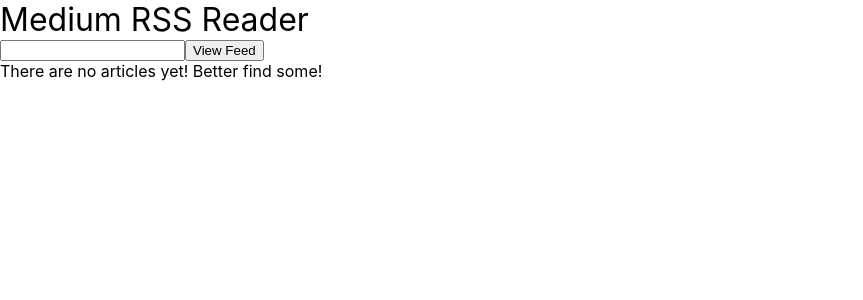
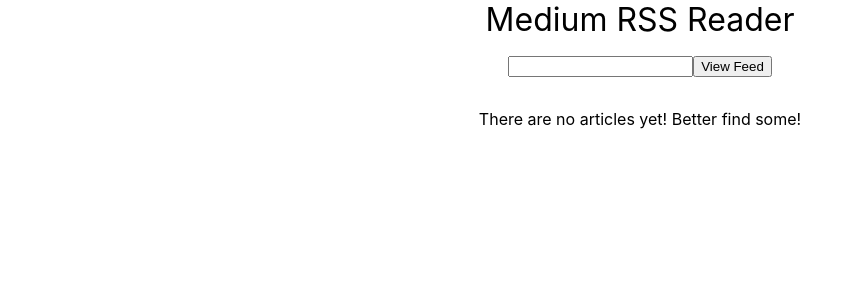
Before and after one commit to fuchssarahe/medium-rss-reader, a React (Create React App) app: page / in a window 1280 px wide. Shown: the top 300 px of the page, without its empty margins (0-863 px from the left). Built offline with nearby package versions, Linux system fonts and the light colour scheme.

Commit message:
add tag filtering

```diff
--- a/src/App.css
+++ b/src/App.css
@@ -25,3 +25,8 @@
 a {
   color: black;
 }
+
+h1 {
+  text-align: center;
+  padding-bottom: 0.5em;
+}
--- a/src/App.js
+++ b/src/App.js
@@ -2,14 +2,15 @@
 import rssRequest from './helpers/rssRequest';
 import ArticleList from './components/ArticleList/ArticleList';
 import FeedSelector from './components/FeedSelector/FeedSelector';
+import Categories from './components/Categories/Categories';
 import './App.css';
 
 class App extends Component {
   constructor(props) {
     super(props);
-    this.state = { feedName: null, articles: null, isFetching: false };
+    this.state = { feedName: null, articles: null, isFetching: false, tags: [] };
+    this.handleSubmit = this.handleSubmit.bind(this);
     this.handleChange = this.handleChange.bind(this);
-    this.handleSubmit = this.handleSubmit.bind(this);
   }
 
   handleChange(event) {
@@ -20,7 +21,31 @@
     event.preventDefault();
     this.setState({ isFetching: true })
     const feed = await rssRequest('https://medium.com/feed/' + this.state.feedName);
-    this.setState({ articles: feed, isFetching: false });
+    this.setState({ articles: feed.items, isFetching: false });
+  }
+
+  filteredArticles() {
+    const { tags, articles } = this.state;
+    if (tags.length === 0) { return articles; }
+
+    return articles.filter(article => {
+      let matchesTags = true;
+      tags.forEach(tag => {
+        if (!article.categories.includes(tag)) { matchesTags = false; }
+      })
+      return matchesTags;
+    });
+  }
+
+  addTag = (tag) => {
+    if (this.state.tags.includes(tag)) return;
+    const newTags = this.state.tags.concat([tag])
+    this.setState({ tags: newTags });
+  }
+
+  removeTag = (tagToRemove) => {
+    const newTags = this.state.tags.filter(tag => { return tag !== tagToRemove });
+    this.setState({ tags: newTags });
   }
 
   render() {
@@ -28,7 +53,12 @@
       <main className="App">
         <h1>Medium RSS Reader</h1>
         <FeedSelector handleSubmit={this.handleSubmit} handleChange={this.handleChange} />
-        <ArticleList articles={this.state.articles} isFetching={this.state.isFetching} />
+        <Categories categories={this.state.tags} onClick={this.removeTag} removable="true" />
+        <ArticleList
+          articles={this.filteredArticles(this.state.articles)}
+          isFetching={this.state.isFetching}
+          addFilter={this.addTag}
+        />
       </main>
     );
   }
--- a/src/components/Article/Article.css
+++ b/src/components/Article/Article.css
@@ -15,19 +15,6 @@
   margin-left: 0.5em;
 }
 
-.Article__categories {
-  display: flex;
-  flex-direction: row;
-  flex-wrap: wrap;
-}
-
-.Article__category {
-  border: 1px solid black;
-  border-radius: 0.25em;
-  margin: 0.5em;
-  padding: 0.25em;
-}
-
 .Article__snippet {
   margin-left: 0.5em;
 }
--- a/src/components/Article/Article.js
+++ b/src/components/Article/Article.js
@@ -1,12 +1,13 @@
 import React from 'react';
+import Categories from '../Categories/Categories';
 import './Article.css';
 
-const Article = ({ item }) => {
+const Article = ({ item, addFilter }) => {
   return (
     <li className='Article'>
       <Title url={item.link} title={item.title} />
       <Metadata creator={item.creator} date={item.pubDate} />
-      <Categories categories={item.categories} />
+      <Categories categories={item.categories} onClick={addFilter} />
       <Snippet text={item.contentSnippet} url={item.link} />
     </li>
   );
@@ -23,20 +24,6 @@
 const Metadata = ({ creator, date }) => {
   return (
     <h4 className='Article__metadata'>{creator} | {date}</h4>
-  );
-}
-
-const Categories = ({ categories }) => {
-  return (
-    <h4 className='Article__categories'>
-      {
-        categories.map(category => (
-          <div className='Article__category' key={category}>
-            {category}
-          </div>)
-        )
-      }
-    </h4>
   );
 }
 
--- a/src/components/ArticleList/ArticleList.css
+++ b/src/components/ArticleList/ArticleList.css
@@ -1,15 +1,8 @@
-.ArticleList {
-  border: 1px solid black;
-  margin: 1em auto;
-  max-width: 800px;
-  padding: 0.5em;
-  width: 80%;
+.ArticleList {}
+
+.ArticleList--empty {
+  text-align: center;
+  margin: 2em;
 }
 
-.ArticleList--empty {
-  border: 1px solid black;
-  margin: 1em auto;
-  max-width: 800px;
-  padding: 0.5em;
-  width: 80%;
-}
+.ArticleList--fetching {}
--- a/src/components/ArticleList/ArticleList.js
+++ b/src/components/ArticleList/ArticleList.js
@@ -2,15 +2,15 @@
 import Article from '../Article/Article';
 import './ArticleList.css';
 
-const ArticleList = ({ articles, isFetching }) => {
+const ArticleList = ({ articles, isFetching, addFilter }) => {
   if (isFetching) return <FetchingArticlesList />;
   if (!articles) return <EmptyArticlesList />;
 
   return (
-    <ul className='Articles'>
+    <ul className='ArticleList'>
       {
-        articles.items.map(item => {
-          return <Article item={item} key={item.link} />
+        articles.map(item => {
+          return <Article item={item} addFilter={addFilter} key={item.link} />
         }
       )}
     </ul>
@@ -19,13 +19,13 @@
 
 const FetchingArticlesList = () => {
   return (
-    <div className='Articles--fetching'>Fetching articles...</div>
+    <div className='ArticleList ArticleList--fetching ArticleList--empty'>Fetching articles...</div>
   )
 }
 
 const EmptyArticlesList = () => {
   return (
-    <div className='Articles--empty'>There are no articles yet! Better find some!</div>
+    <div className='ArticleList ArticleList--empty'>There are no articles yet! Better find some!</div>
   )
 }
 
--- /dev/null
+++ b/src/components/Categories/Categories.css
@@ -0,0 +1,12 @@
+.Categories {
+  display: flex;
+  flex-direction: row;
+  flex-wrap: wrap;
+}
+
+.Categories__category {
+  border: 1px solid black;
+  border-radius: 0.25em;
+  margin: 0.5em;
+  padding: 0.25em;
+}
--- /dev/null
+++ b/src/components/Categories/Categories.js
@@ -0,0 +1,19 @@
+import React from 'react';
+import './Categories.css';
+
+const Categories = ({ categories, removable, onClick = null }) => {
+  return (
+    <h4 className='Categories'>
+      {
+        categories.map(category => (
+          <div className='Categories__category' key={category} onClick={() => onClick(category)}>
+            {category}
+            { removable && <span> x</span> }
+          </div>)
+        )
+      }
+    </h4>
+  );
+}
+
+export default Categories;
--- /dev/null
+++ b/src/components/FeedSelector/FeedSelector.css
@@ -0,0 +1,7 @@
+.FeedSelector {
+  text-align: center;
+}
+
+.FeedSelector__input {}
+
+.FeedSelector__button {}
--- a/src/components/FeedSelector/FeedSelector.js
+++ b/src/components/FeedSelector/FeedSelector.js
@@ -1,10 +1,11 @@
 import React from 'react';
+import './FeedSelector.css';
 
 const FeedSelector = ({ handleChange, handleSubmit }) => {
   return (
-    <form onSubmit={handleSubmit}>
-      <input type="text" name="feed-name" onChange={handleChange}/>
-      <button type="submit">View Feed</button>
+    <form onSubmit={handleSubmit} className='FeedSelector'>
+      <input type="text" name="feed-name" onChange={handleChange} className='FeedSelector__input'/>
+      <button type="submit" className='FeedSelector__button'>View Feed</button>
     </form>
   )
 }
```
